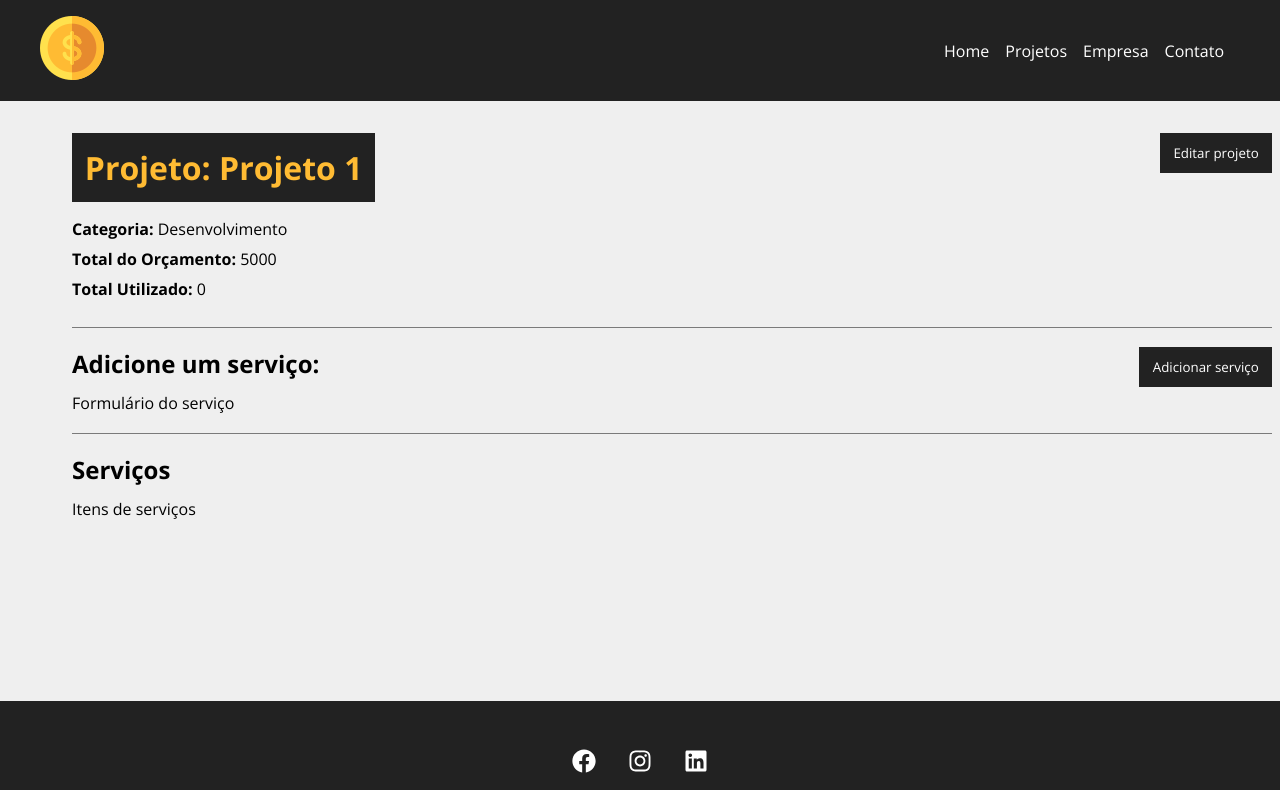
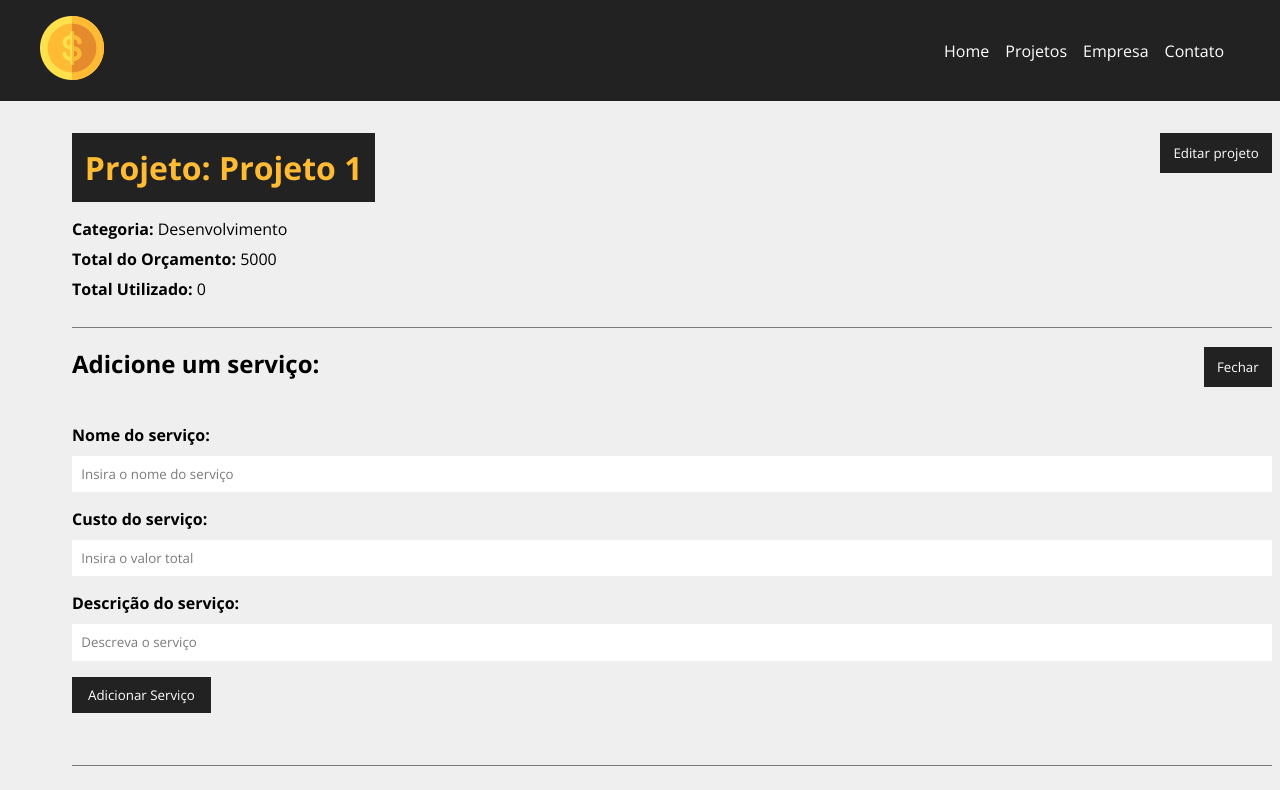
Before and after one commit to lucasdev10/project-manager, a React (Create React App) app: page /project/1 in a window 1280 px wide. Shown: the top 790 px of the page. Built offline with nearby package versions, Linux system fonts and the light colour scheme; data requests are answered from the project's data file.

Commit message:
Adicionando novos serviços

```diff
--- a/src/components/pages/Project.js
+++ b/src/components/pages/Project.js
@@ -1,11 +1,13 @@
 import { useParams } from "react-router-dom";
 import { useEffect, useState } from "react";
+import { parse, v4 as uuidv4 } from "uuid";
 
 import styles from "./Project.module.css";
 import Loading from "./../layout/Loading";
 import Container from "./../layout/Container";
 import ProjectForm from "./../project/ProjectForm";
 import Message from "./../layout/Message";
+import ServiceForm from "./../service/ServiceForm";
 
 function Project() {
   const { id } = useParams();
@@ -56,6 +58,41 @@
       .catch((err) => console.log(err));
   }
 
+  function createService() {
+    setMessage("");
+
+    // last service
+    const lastService = project.services[project.services.length - 1];
+    lastService.id = uuidv4();
+    const lastServiceCost = lastService.cost;
+    const newCost = parseFloat(project.cost) + parseFloat(lastServiceCost);
+
+    // maximum value validation
+    if (newCost > parseFloat(project.budget)) {
+      setMessage("Orçamento ultrapassado, verifique o valor do serviço!");
+      setType("error");
+      project.services.pop();
+      return false;
+    }
+
+    // add service cost to project total cost
+    project.cost = newCost;
+
+    // update project
+    fetch(`http://localhost:5000/projects/${project?.id}`, {
+      method: "PATCH",
+      headers: {
+        "Content-Type": "application/json",
+      },
+      body: JSON.stringify(project),
+    })
+      .then((res) => res.json())
+      .then((data) => {
+        // exibir os serviços
+      })
+      .catch((err) => console.log(err));
+  }
+
   function toggleProjectForm() {
     setShowProjectForm(!showProjectForm);
   }
@@ -100,10 +137,16 @@
             <div className={styles.service_form_container}>
               <h2>Adicione um serviço:</h2>
               <button className={styles.btn} onClick={toggleServiceForm}>
-                {!showServiceForm ? "Adicionar serviço" : "Fechar"}
+                {showServiceForm ? "Adicionar serviço" : "Fechar"}
               </button>
               <div className={styles.project_info}>
-                {!showServiceForm && <div>Formulário do serviço</div>}
+                {!showServiceForm && (
+                  <ServiceForm
+                    handleSubmit={createService}
+                    btnText="Adicionar Serviço"
+                    projectData={project}
+                  />
+                )}
               </div>
             </div>
             <h2>Serviços</h2>
--- /dev/null
+++ b/src/components/service/ServiceForm.js
@@ -0,0 +1,49 @@
+import { useState } from "react";
+
+import SubmitButton from "../form/SubmitButton";
+import Input from "./../form/Input";
+import styles from "../project/ProjectForm.module.css";
+
+function ServiceForm({ handleSubmit, btnText, projectData }) {
+  const [service, setService] = useState({});
+
+  function submit(e) {
+    e.preventDefault();
+    projectData.services.push(service);
+    handleSubmit(projectData);
+  }
+
+  function handleChange(e) {
+    const { name, value } = e.target;
+    setService({ ...service, [name]: value });
+  }
+
+  return (
+    <form onSubmit={submit} className={styles.form}>
+      <Input
+        type="text"
+        text="Nome do serviço"
+        name="name"
+        placeholder="Insira o nome do serviço"
+        handleOnChange={handleChange}
+      />
+      <Input
+        type="number"
+        text="Custo do serviço"
+        name="cost"
+        placeholder="Insira o valor total"
+        handleOnChange={handleChange}
+      />
+      <Input
+        type="text"
+        text="Descrição do serviço"
+        name="description"
+        placeholder="Descreva o serviço"
+        handleOnChange={handleChange}
+      />
+      <SubmitButton text={btnText} />
+    </form>
+  );
+}
+
+export default ServiceForm;
```
